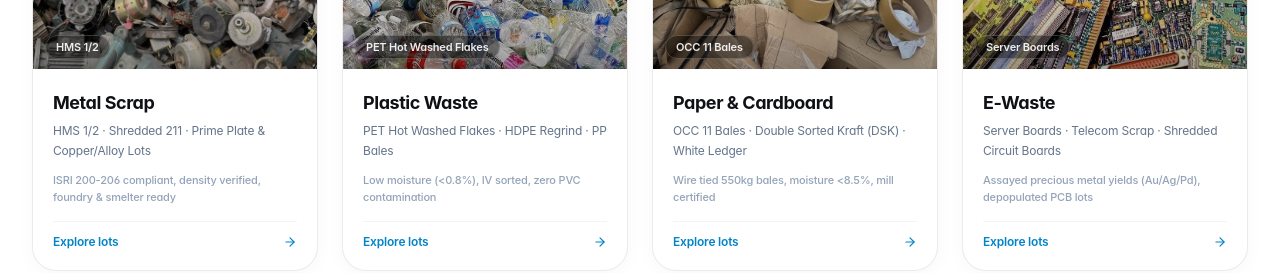
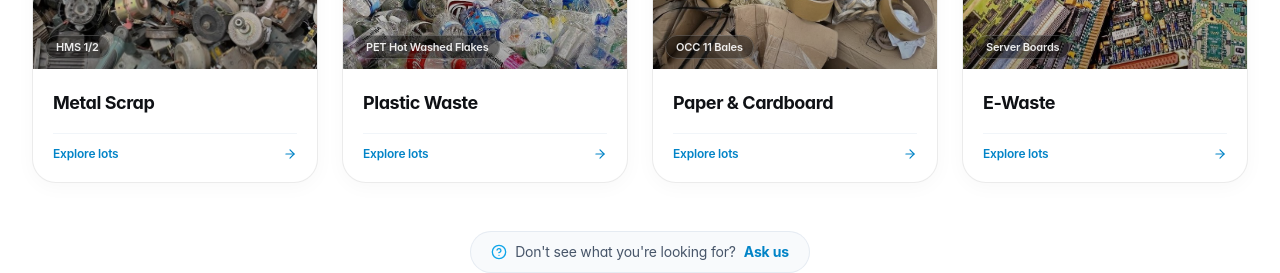
Before and after one commit to notSaiful/scrap-ai-marketplace, a React (Vite) app: page / in a window 1280 px wide. Shown: the part 2600-2873 px from the top of the page. Built offline with nearby package versions, Linux system fonts and the light colour scheme; a web font is replaced by a local one.

Commit message:
Remove card subtitles from Materials We Source section, keeping only headings

```diff
--- a/src/components/WhatWeSource.tsx
+++ b/src/components/WhatWeSource.tsx
@@ -95,15 +95,9 @@
               {/* Material Text Details */}
               <div className="p-5 flex-1 flex flex-col justify-between">
                 <div>
-                  <h3 className="text-base sm:text-lg font-bold text-[#0f1115] tracking-tight mb-1 group-hover:text-[#0284c7] transition-colors">
+                  <h3 className="text-base sm:text-lg font-bold text-[#0f1115] tracking-tight group-hover:text-[#0284c7] transition-colors">
                     {mat.name}
                   </h3>
-                  <p className="text-xs text-slate-500 line-clamp-2 leading-relaxed mb-3 font-normal">
-                    {mat.grade}
-                  </p>
-                  <p className="text-[11px] text-slate-400 font-medium">
-                    {mat.specs}
-                  </p>
                 </div>
 
                 <div className="mt-4 pt-3 border-t border-slate-100 flex items-center justify-between text-xs font-semibold text-[#0284c7]">
```
